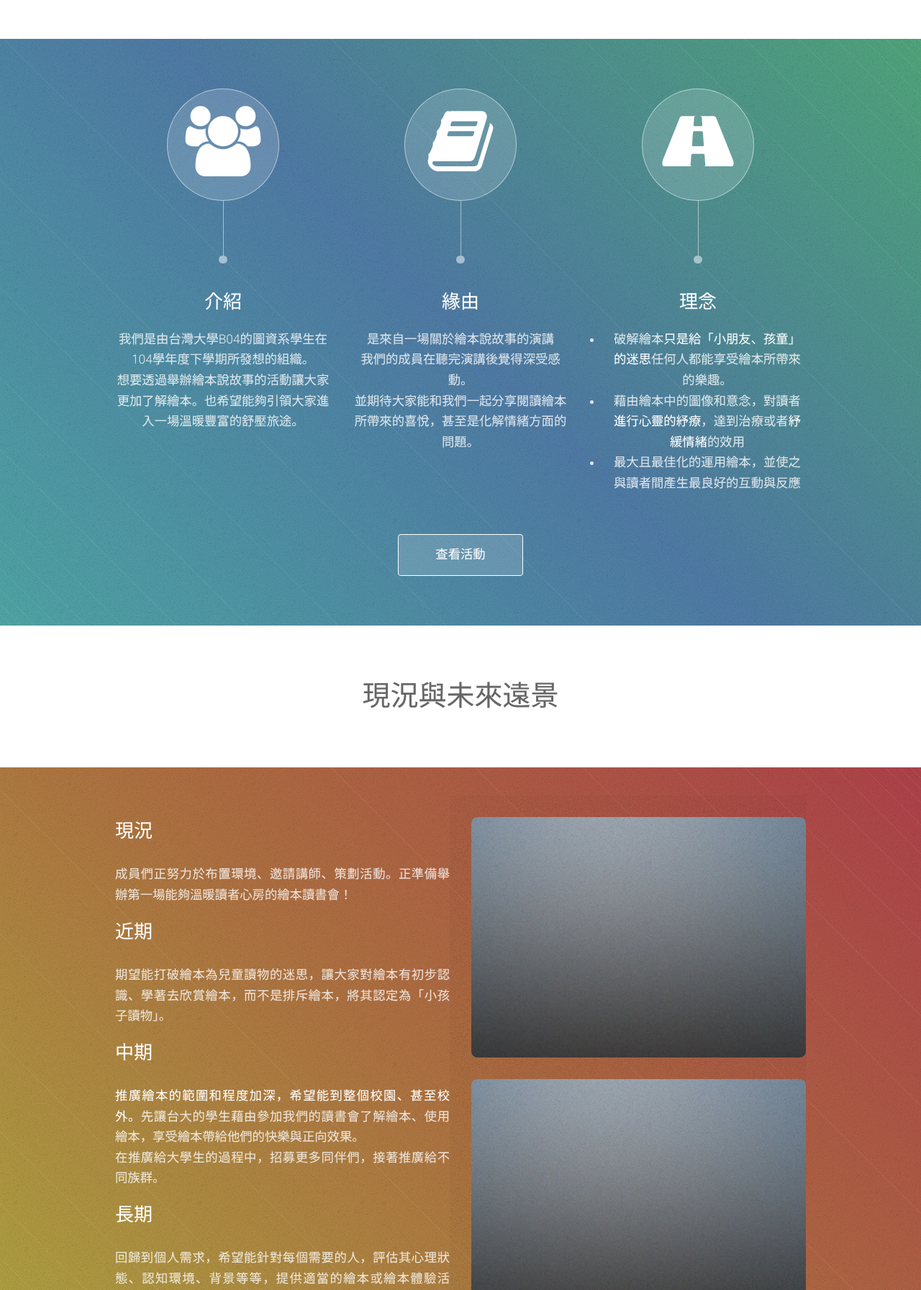
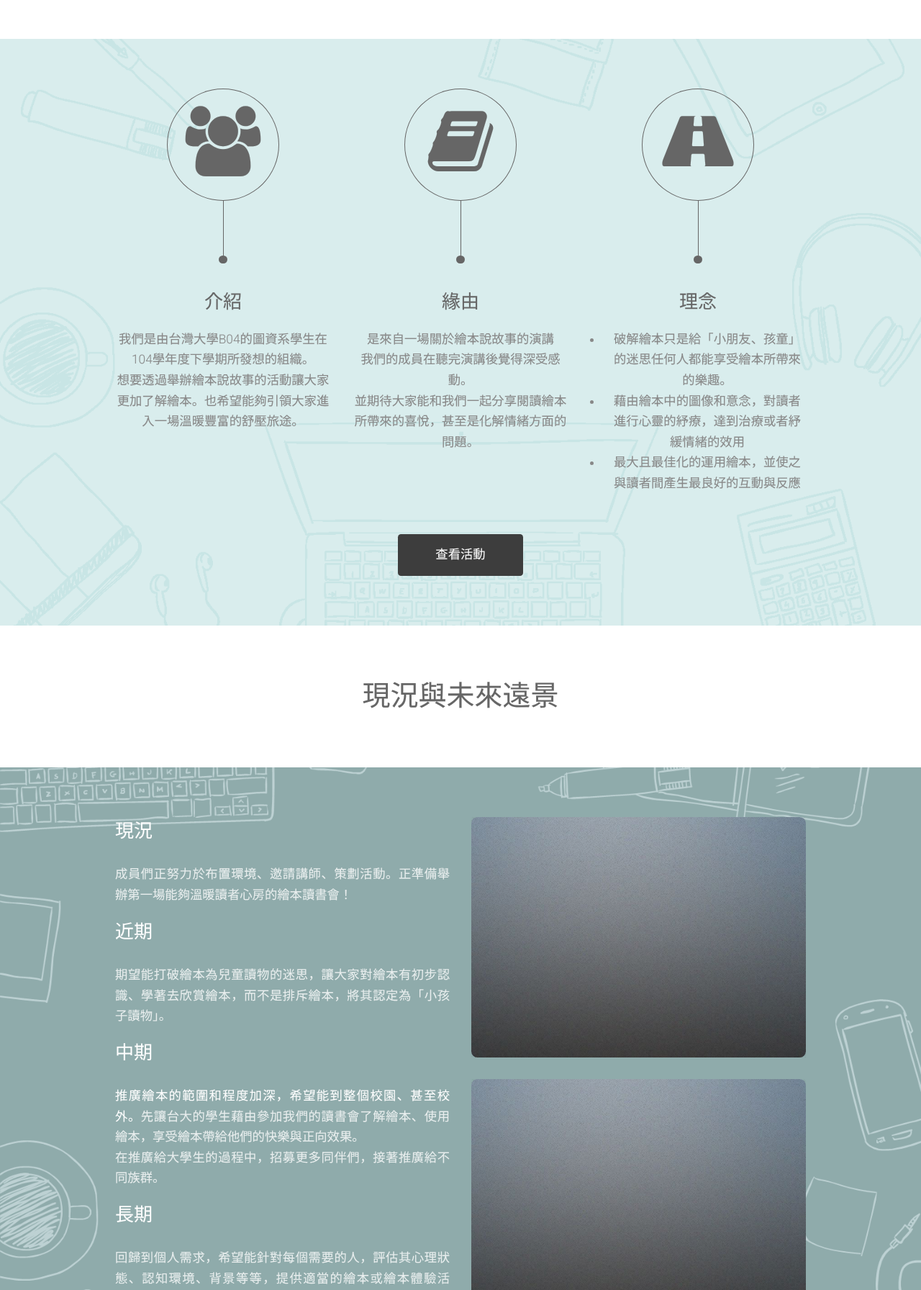
Before and after one commit to healing-picturebooks/healing-picturebooks.github.io, a plain HTML site: page index.html in a window 1280 px wide. Shown: the part 769-2561 px from the top of the page at 72% size. Drawn offline with Linux system fonts and the light colour scheme.

Commit message:
Update style

```diff
--- a/assets/css/main.css
+++ b/assets/css/main.css
@@ -2065,15 +2065,21 @@
 			}
 
 			.main > .content.style1 {
-				background: url("images/bgtr.svg") top right no-repeat, url("images/bgbl.svg") bottom left no-repeat, url("images/overlay.png"), linear-gradient(45deg, #4fa4a4, #4f7aa4, #4fa47a);
+				background: url("images/bg-overlay2.png"), #D9EDED;
+				background-size: cover;
+				background-position: center;
 			}
 
 			.main > .content.style2 {
-				background: url("images/bgtr.svg") top right no-repeat, url("images/bgbl.svg") bottom left no-repeat, url("images/overlay.png"), linear-gradient(45deg, #ada441, #ad6e41, #ad414a);
+				background: url("images/bg-overlay3.png"), #8fabab;
+				background-size: cover;
+				background-position: center;
 			}
 
 			.main > .content.style3 {
-				background: url("images/bgtr.svg") top right no-repeat, url("images/bgbl.svg") bottom left no-repeat, url("images/overlay.png"), linear-gradient(45deg, #5f796b, #3a4e59, #2f394e);
+				background: url("images/bg-overlay4.png"), #516969;
+				background-size: contain;
+				background-position: center;
 			}
 
 			.main > .content.style4 {
--- a/index.html
+++ b/index.html
@@ -34,7 +34,7 @@
 						<h2>Healing同樂繪是什麼？</h2>
 					</div>
 				</header>
-				<div class="content dark style1 featured">
+				<div class="content style1 featured">
 					<div class="container">
 						<div class="row">
 							<div class="4u 12u(narrow)">
@@ -105,8 +105,8 @@
 							</div>
 							<div class="6u 12u(narrow)">
 								<div class="row">
-									<a href="#" class="image fit"><img src="images/pic01.jpg" alt="" /></a>
-									<a href="#" class="image fit"><img src="images/pic01.jpg" alt="" /></a>
+									<div class="12u"><a href="#" class="image fit"><img src="images/pic01.jpg" alt="" /></a></div>
+									<div class="12u"><a href="#" class="image fit"><img src="images/pic01.jpg" alt="" /></a></div>
 								</div>
 							</div>
 						</div>
```
Also changed, not shown: assets/css/images/bg-overlay2.png (added), assets/css/images/bg-overlay3.png (added), assets/css/images/bg-overlay4.png (added), assets/css/images/black.png (added).
